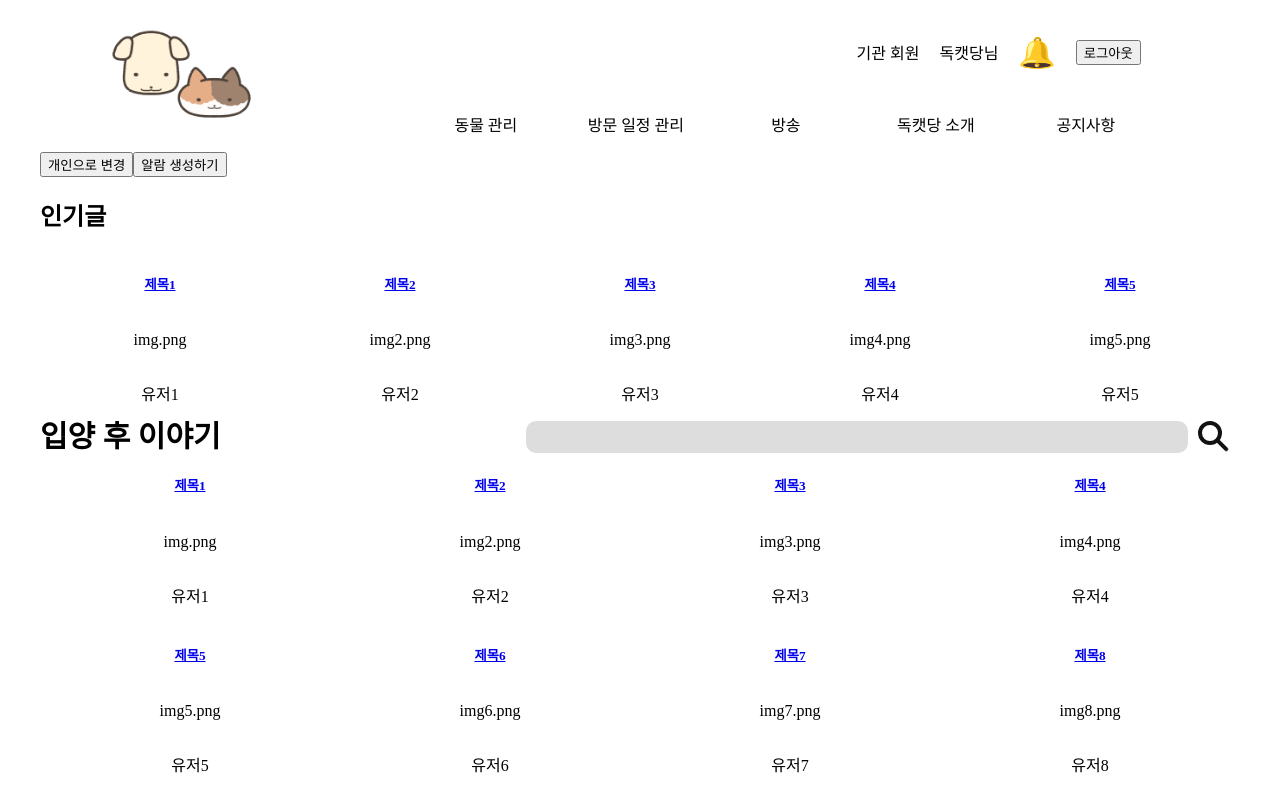
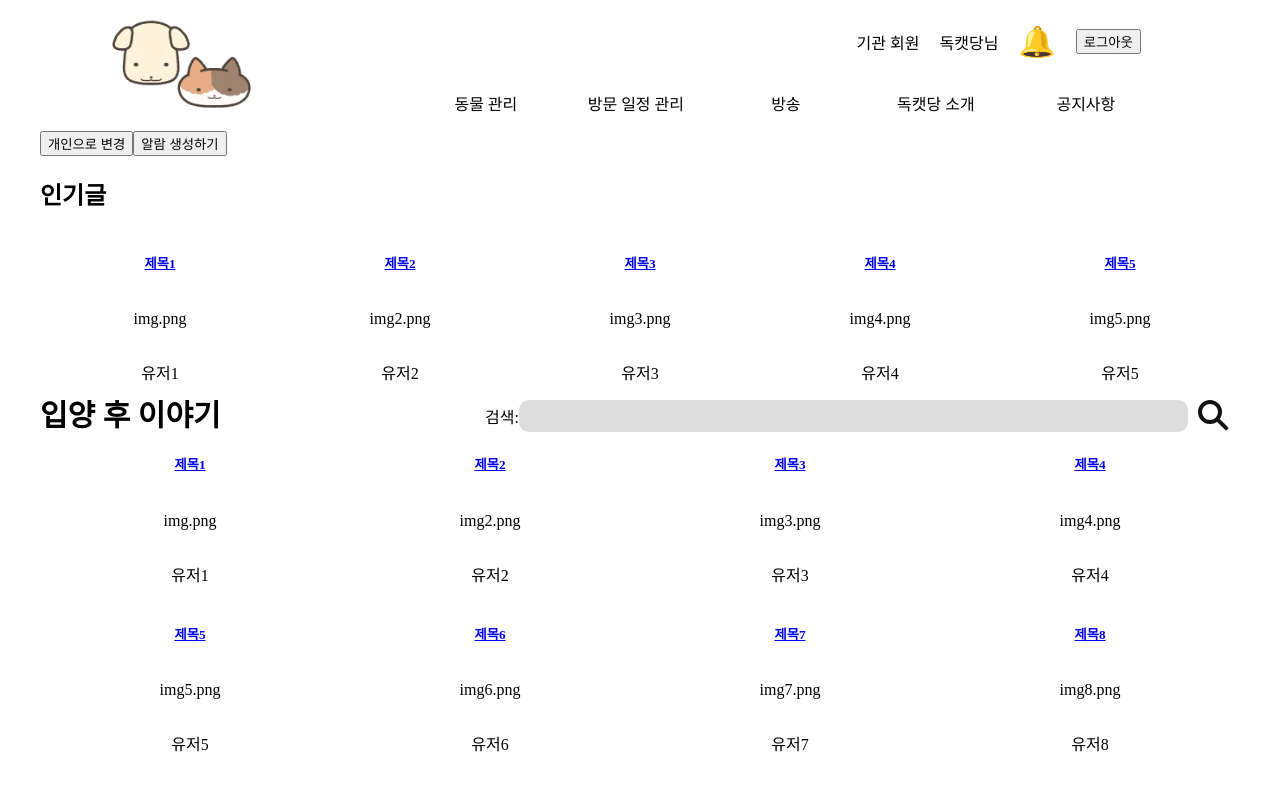
Before and after one commit to yuj1818/PJT_Dogcatdang, a React (Vite) app in the folder Front/: page /articles in a window 1280 px wide. Shown: the top 794 px of the page. Built offline with nearby package versions, Linux system fonts and the light colour scheme.

Commit message:
fix; 기관 표시 margin 0

```diff
--- a/Front/src/components/common/NavBar.tsx
+++ b/Front/src/components/common/NavBar.tsx
@@ -205,7 +205,7 @@ function NavBar() {
         </StyledNavLink>
         <div>
           <ul style={{ gap: "20px", marginRight: "20px" }}>
-            {isOrg && <p>기관 회원</p>}
+            {isOrg && <p style={{ margin: 0 }}>기관 회원</p>}
             <StyledNavLink to="profile/">{nickName}님</StyledNavLink>
             <StyledNavLink to="notification">
               <Bell isNoti={isNoti} />
--- a/Front/src/components/common/TextSearch.tsx
+++ b/Front/src/components/common/TextSearch.tsx
@@ -15,6 +15,10 @@ const FormLayout = styled.form`
     line-height: 32px;
     overflow: hidden;
     white-space: nowrap;
+  }
+
+  label {
+    align-self: center;
   }
 `;
 
@@ -44,7 +48,8 @@ const TextSearch: React.FC<{
     <FormLayout onSubmit={onSubmit}>
       <p>{text}</p>
       <FormMolecule>
-        <input type="text" ref={searchRef} />
+        <label htmlFor="search">검색:</label>
+        <input id="search" type="text" ref={searchRef} />
         <ReadingGlasses />
       </FormMolecule>
     </FormLayout>
```
Also changed, not shown: Front/src/util/Lodder.tsx (deleted).
